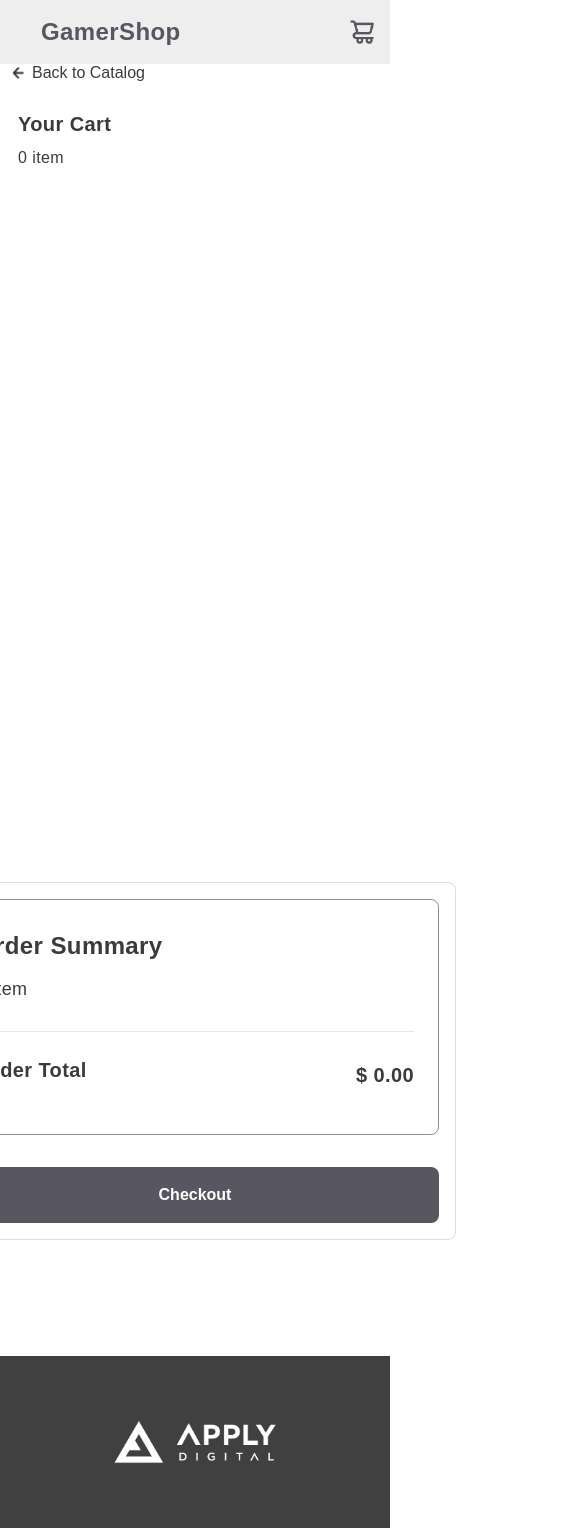
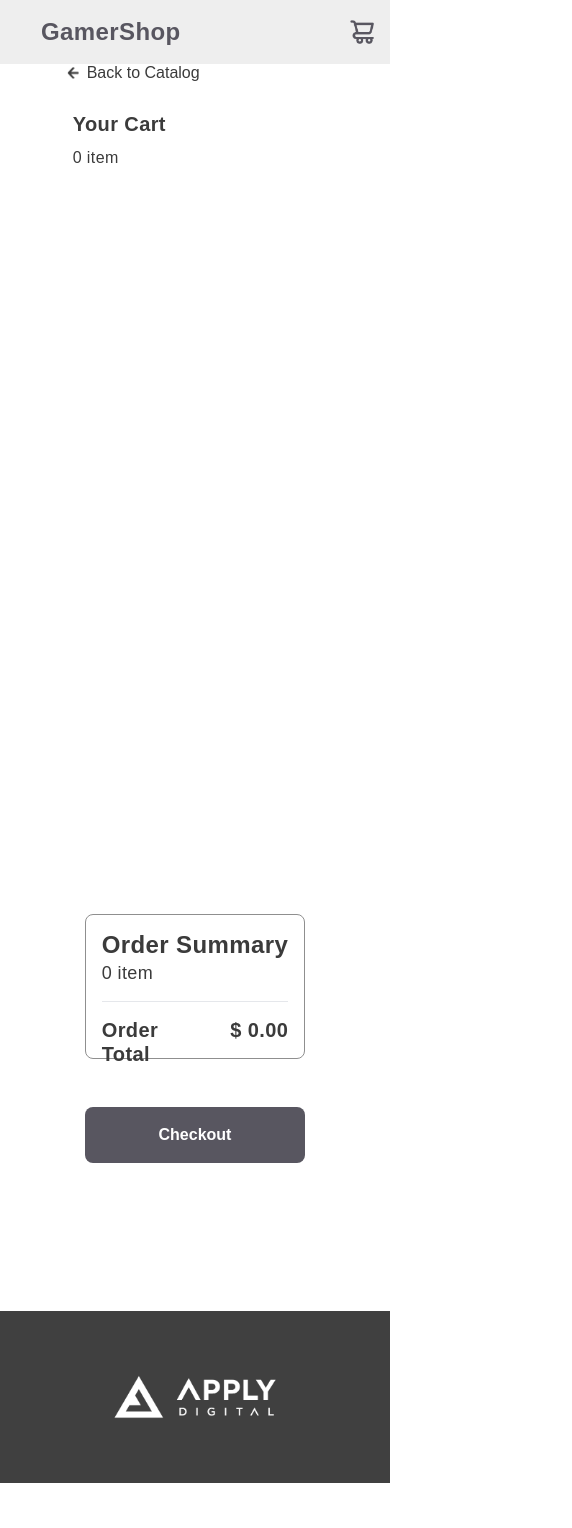
Before and after one commit to dwaxgio/catalog_shopping_cart_react_next_tailwindcss_ts, a Next.js app: page /cart in a window 390 px wide. Shown: the whole page, 572 px wide, since content can reach past the window. After the commit the page ends 1483 px from the top, so only its background shows below. Built offline with nearby package versions, Linux system fonts and the light colour scheme.

Commit message:
feat(cart): mobile media query adjusted

```diff
--- a/src/app/globals.css
+++ b/src/app/globals.css
@@ -868,9 +868,8 @@ body {
   }
 
   .custom-cart-sub-header-container {
-    margin-left: 110px;
+    margin-left: 30px;
     margin-top: 250px;
-
     margin-bottom: 200px;
     width: 100%;
   }
@@ -884,7 +883,7 @@ body {
     margin: 0 auto;
     box-sizing: border-box;
     width: 100%;
-    margin-left: 100px;
+    margin-left: 20px;
     margin-bottom: 30px;
     padding: 0;
   }
@@ -920,7 +919,6 @@ body {
     position: relative;
     margin: 0;
     padding: 0;
-    margin-left: 90px;
     margin-bottom: 30px;
   }
 
@@ -946,8 +944,8 @@ body {
 
   .custom-cart-left-item-information-remove-button {
     position: absolute;
-    top: 10px;
-    right: 250px;
+    top: 0px;
+    right: 0px;
     width: 24px;
     height: 24px;
     font-size: 14px;
@@ -978,17 +976,47 @@ body {
 
   .custom-cart-right-panel {
     width: 100%;
-    max-width: 100%;
-    padding: 0 16px;
+    padding: 16px;
+    margin: 0 auto;
+    box-sizing: border-box;
+    overflow-x: hidden;
   }
 
   .custom-cart-order-summary {
     width: 100%;
     padding: 16px;
-    border: 1px solid #ddd;
+    margin: 0;
     border-radius: 8px;
     background: #fff;
     box-sizing: border-box;
+    text-align: left;
+  }
+
+  .custom-cart-order-summary-detail {
+    padding: 16px;
+    gap: 16px;
+  }
+
+  .custom-cart-order-summary-detail-total-items {
+    margin-bottom: 50px;
+  }
+
+  .custom-cart-order-summary-detail-title,
+  .custom-cart-order-summary-detail-total-items,
+  .custom-cart-order-summary-detail-name,
+  .custom-cart-order-summary-detail-total-title {
+    text-align: left;
+    width: 100%;
+    margin: 0;
+    word-wrap: break-word;
+  }
+
+  .custom-cart-order-summary-detail-price,
+  .custom-cart-order-summary-detail-total-price {
+    text-align: right;
+    width: 100%;
+    margin: 0;
+    word-wrap: break-word;
   }
 
   .custom-cart-checkout-button {
@@ -1002,6 +1030,7 @@ body {
     font-weight: bold;
     text-align: center;
     cursor: pointer;
+    margin-top: 16px;
   }
 
   .custom-cart-checkout-button:hover {
```
